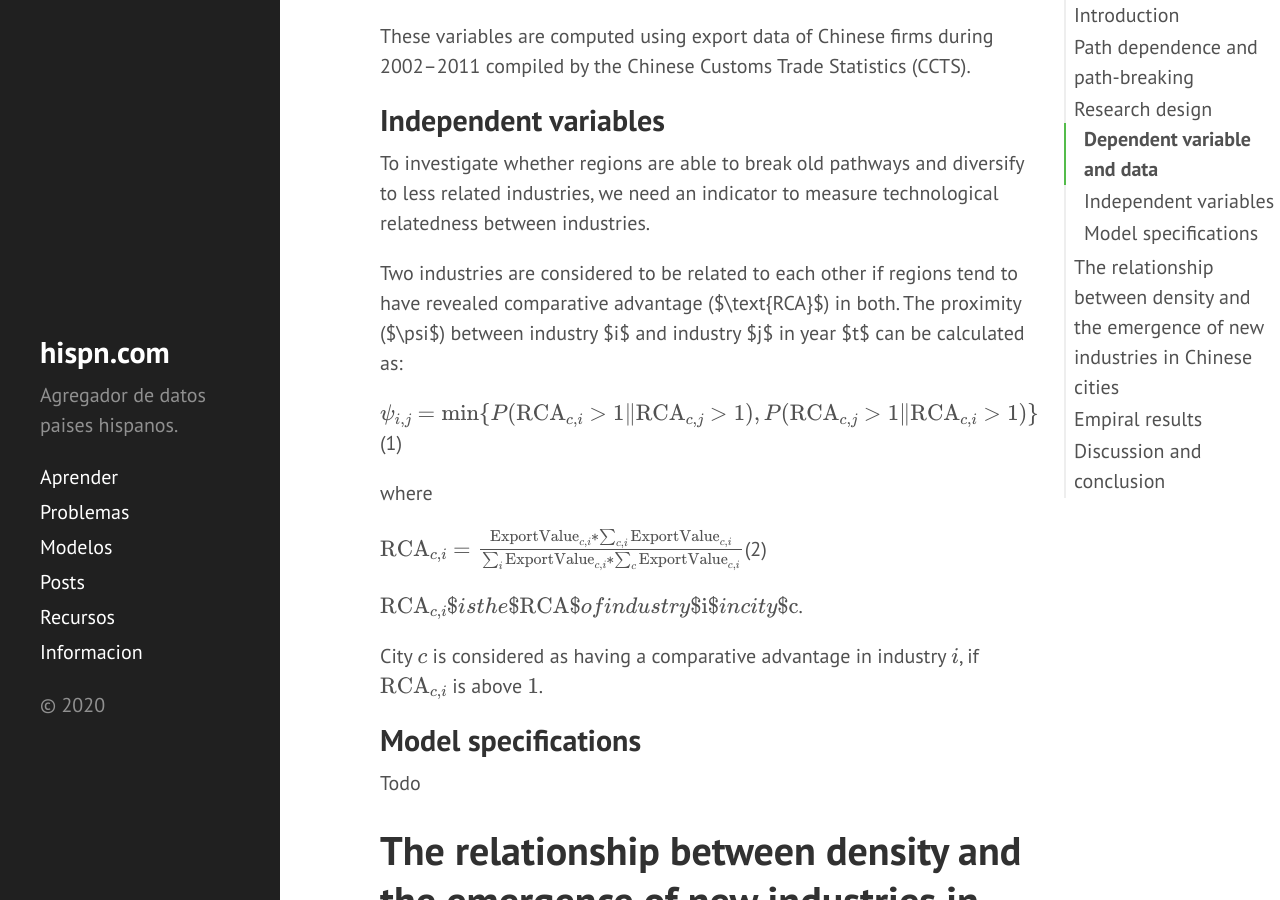
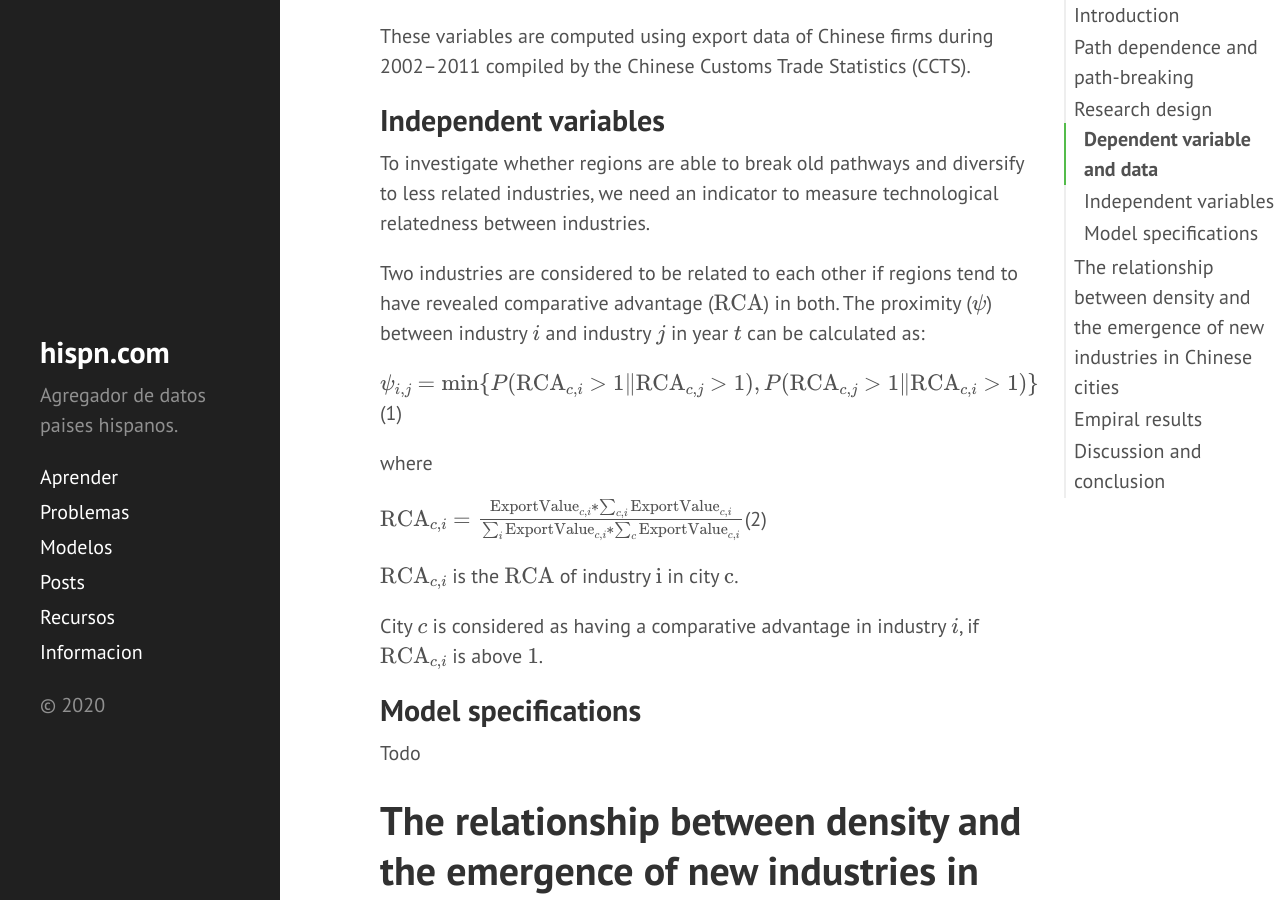
Before and after one commit to DanielBremont/hispn.github.io, a Jekyll site: the page built from _posts/papers/2020-05-01-How-jump-further-catch-up-Path-breaking-uneven-industry-space.md, in a window 1280 px wide and 900 px high, scrolled down 3422 px. Built offline with Jekyll 4.4.1, drawn with Linux system fonts in a browser that asks for light colours; formulas are drawn with MathJax 3.

Commit message:
Nuevo commit

```diff
--- a/_posts/papers/2020-05-01-How-jump-further-catch-up-Path-breaking-uneven-industry-space.md
+++ b/_posts/papers/2020-05-01-How-jump-further-catch-up-Path-breaking-uneven-industry-space.md
@@ -69,15 +69,15 @@ These variables are computed using export data of Chinese firms during 2002–20
 
 To investigate whether regions are able to break old pathways and diversify to less related industries, we need an indicator to measure technological relatedness between industries.
 
-Two industries are considered to be related to each other if regions tend to have revealed comparative advantage ($\text{RCA}$) in both. The proximity ($\psi$) between industry $i$ and industry $j$ in year $t$ can be calculated as:
+Two industries are considered to be related to each other if regions tend to have revealed comparative advantage ($$\text{RCA}$$) in both. The proximity ($$\psi$$) between industry $$i$$ and industry $$j$$ in year $$t$$ can be calculated as:
 
-$$\psi_{i,j} = \text{min} \{P(\text{RCA}_{c,i} \gt 1 \| \text{RCA}_{c,j} \gt 1), P(\text{RCA}_{c,j} \gt 1 \| \text{RCA}_{c,i} \gt 1)\} $$ (1)
+$$\psi_{i,j} = \text{min} \{P(\text{RCA}_{c,i} \gt 1 \| \text{RCA}_{c,j} \gt 1), P(\text{RCA}_{c,j} \gt 1 \| \text{RCA}_{c,i} \gt 1)\}$$ (1)
 
 where
 
-$$\text{RCA}_{c,i}  = \frac{\text{ExportValue}_{c,i} *\sum_{c,i} \text{ExportValue}_{c,i} } {\sum_{i} \text{ExportValue}_{c,i}* \sum_c{\text{ExportValue}_{c,i}} } $$(2)
+$$\text{RCA}_{c,i}  = \frac{\text{ExportValue}_{c,i} *\sum_{c,i} \text{ExportValue}_{c,i} } {\sum_{i} \text{ExportValue}_{c,i}* \sum_c{\text{ExportValue}_{c,i}} }$$(2)
 
-$$\text{RCA}_{c,i}$ is the $\text{RCA}$ of industry $\text{i}$ in city $\text{c}$$.
+$$\text{RCA}_{c,i}$$ is the $$\text{RCA}$$ of industry $$\text{i}$$ in city $$\text{c}$$.
 
 City $$c$$ is considered as having a comparative advantage in industry $$i$$, if $$\text{RCA}_{c,i}$$ is above $$1$$.
 
```
